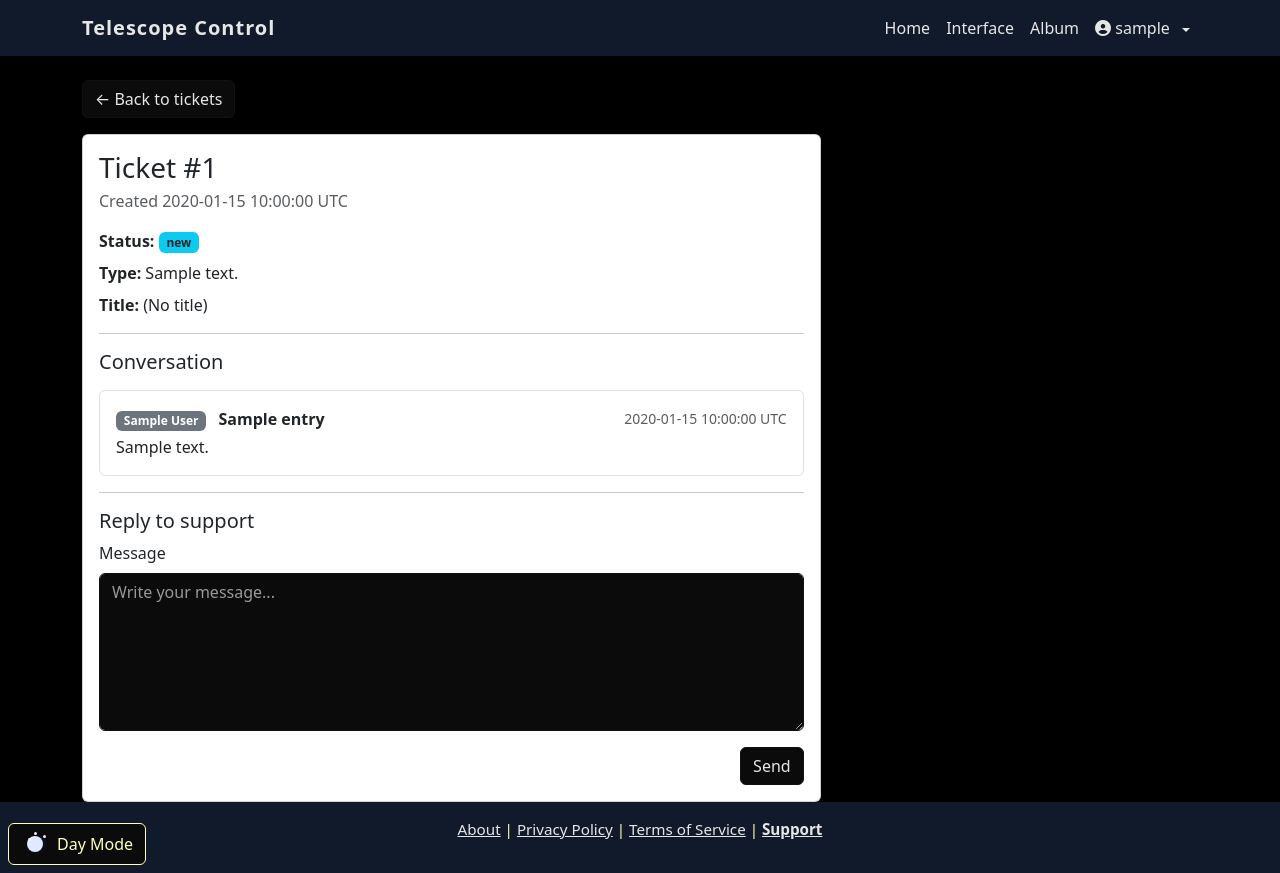
After one commit to Alex-Grant-Parra/Telescope-project-Website, a Flask app: page /support/tickets/1 in a window 1280 px wide. The commit adds this page. Run offline with Flask 3, Linux system fonts and the light colour scheme; a user stored in the database is signed in; tables that the repository leaves empty hold one stand-in row (values such as "Sample post"); parts of the project's set-up code (start-up, migrations or seed data) failed here and were passed over.

Commit message:
Responding to support support_tickets

```diff
--- a/controllers/contact.py
+++ b/controllers/contact.py
@@ -8,6 +8,7 @@
 
 from app.db import db
 from models.contact import ContactMessage
+from models.contact_thread import ContactMessageEntry
 
 
 contact_bp = Blueprint('contact', __name__)
@@ -19,6 +20,34 @@
 def _allowed_file(filename: str) -> bool:
     _, ext = os.path.splitext(filename.lower())
     return ext in ALLOWED_EXTENSIONS
+
+
+# --- Support landing and user tickets (placeholder) ---
+@contact_bp.route('/support')
+def support_home():
+    """Minimal Support landing page with links to contact form and tickets list."""
+    return render_template('support.html')
+
+
+@contact_bp.route('/support/tickets')
+def support_tickets():
+    """List of the current user's tickets (placeholder). If not logged in, show prompt."""
+    tickets = []
+    require_login = False
+    try:
+        if getattr(current_user, 'is_authenticated', False):
+            tickets = (
+                ContactMessage
+                .query
+                .filter(ContactMessage.user_id == current_user.id)
+                .order_by(ContactMessage.created_at.desc())
+                .all()
+            )
+        else:
+            require_login = True
+    except Exception:
+        tickets = []
+    return render_template('support_tickets.html', tickets=tickets, require_login=require_login)
 
 
 @contact_bp.route('/contact', methods=['GET'])
@@ -115,6 +144,21 @@
     )
     cm.meta = meta
     db.session.add(cm)
+    db.session.flush()  # get cm.id before creating entries
+
+    # Seed first conversation entry with the user's initial message
+    try:
+        first_entry = ContactMessageEntry(
+            contact_id=cm.id,
+            author='user',
+            user_id=(current_user.id if getattr(current_user, 'is_authenticated', False) else None),
+            subject=title or None,
+            body=message
+        )
+        db.session.add(first_entry)
+    except Exception:
+        pass
+
     db.session.commit()
 
     # Send confirmation email (best-effort)
@@ -179,6 +223,14 @@
         return redirect(url_for('home.home'))
 
     msg = ContactMessage.query.get_or_404(message_id)
+    # Load conversation entries (ascending)
+    entries = ContactMessageEntry.query.filter_by(contact_id=msg.id).order_by(ContactMessageEntry.created_at.asc()).all()
+    # Backfill for legacy tickets without entries
+    if not entries:
+        seed = ContactMessageEntry(contact_id=msg.id, author='user', user_id=msg.user_id, subject=(msg.meta or {}).get('title'), body=msg.message)
+        db.session.add(seed)
+        db.session.commit()
+        entries = [seed]
 
     if request.method == 'POST':
         action = request.form.get('action')
@@ -204,6 +256,11 @@
                 send_email(current_app, 'support', [msg.email], reply_subject, reply_body, reply_to=current_app.config.get('MAIL_SUPPORT_SENDER'))
                 msg.admin_response = reply_body
                 msg.responded_at = datetime.utcnow()
+                # Add to threaded history
+                try:
+                    db.session.add(ContactMessageEntry(contact_id=msg.id, author='admin', user_id=getattr(current_user, 'id', None), subject=reply_subject, body=reply_body))
+                except Exception:
+                    pass
                 flash('Reply sent to user.', 'success')
             except Exception as e:
                 flash(f'Failed to send email: {e}', 'danger')
@@ -211,7 +268,36 @@
         db.session.commit()
         return redirect(url_for('contact.admin_contact_detail', message_id=msg.id))
 
-    return render_template('admin_contact_detail.html', msg=msg)
+    return render_template('admin_contact_detail.html', msg=msg, entries=entries)
+
+
+@contact_bp.route('/support/tickets/<int:message_id>', methods=['GET', 'POST'])
+@login_required
+def support_ticket_detail(message_id):
+    # User must own the ticket
+    msg = ContactMessage.query.get_or_404(message_id)
+    if msg.user_id != current_user.id:
+        flash('You do not have access to this ticket.', 'danger')
+        return redirect(url_for('contact.support_tickets'))
+
+    if request.method == 'POST':
+        reply_body = (request.form.get('reply_body') or '').strip()
+        if reply_body:
+            db.session.add(ContactMessageEntry(contact_id=msg.id, author='user', user_id=current_user.id, body=reply_body))
+            # Set status to in_progress/new when user replies
+            if msg.status in ('resolved', 'closed'):
+                msg.status = 'in_progress'
+            db.session.commit()
+            flash('Your reply has been added to the ticket.', 'success')
+            return redirect(url_for('contact.support_ticket_detail', message_id=msg.id))
+
+    entries = ContactMessageEntry.query.filter_by(contact_id=msg.id).order_by(ContactMessageEntry.created_at.asc()).all()
+    if not entries:
+        seed = ContactMessageEntry(contact_id=msg.id, author='user', user_id=msg.user_id, subject=(msg.meta or {}).get('title'), body=msg.message)
+        db.session.add(seed)
+        db.session.commit()
+        entries = [seed]
+    return render_template('support_ticket_detail.html', msg=msg, entries=entries)
 
 
 @contact_bp.route('/admin/contact/<int:message_id>/attachment')
--- a/models/contact.py
+++ b/models/contact.py
@@ -20,6 +20,8 @@
     responded_at = db.Column(db.DateTime, nullable=True)
 
     user = db.relationship('User', backref='contact_messages')
+    # Threaded conversation entries for this ticket
+    entries = db.relationship('ContactMessageEntry', backref='contact', cascade='all, delete-orphan')
 
     @property
     def meta(self):
--- a/templates/base.html
+++ b/templates/base.html
@@ -149,7 +149,7 @@
                 <a href="{{ url_for('about.about') }}" class="text-white">About</a> |
                 <a href="{{ url_for('about.privacy') }}" class="text-white">Privacy Policy</a> |
                 <a href="{{ url_for('about.tos') }}" class="text-white">Terms of Service</a> |
-                <a href="{{ url_for('contact.contact_form') }}" class="text-white fw-semibold">Contact Us</a>
+                <a href="{{ url_for('contact.support_home') }}" class="text-white fw-semibold">Support</a>
             </p>
         </div>
     </footer>
--- /dev/null
+++ b/templates/support_ticket_detail.html
@@ -0,0 +1,49 @@
+{% extends "base.html" %}
+
+{% block title %}Ticket #{{ msg.id }}{% endblock %}
+
+{% block content %}
+<a href="{{ url_for('contact.support_tickets') }}" class="btn btn-outline-secondary mb-3">← Back to tickets</a>
+
+<div class="row g-3">
+  <div class="col-lg-8">
+    <div class="card shadow-sm">
+      <div class="card-body">
+        <h3 class="card-title mb-1">Ticket #{{ msg.id }}</h3>
+        <div class="text-muted mb-3">Created {{ msg.created_at.strftime('%Y-%m-%d %H:%M:%S') if msg.created_at else '' }} UTC</div>
+        <div class="mb-2"><strong>Status:</strong> <span class="badge bg-info text-dark">{{ msg.status }}</span></div>
+        <div class="mb-2"><strong>Type:</strong> {{ msg.message_type }}</div>
+        <div class="mb-2"><strong>Title:</strong> {{ msg.meta.get('title') if msg.meta and msg.meta.get('title') else '(No title)' }}</div>
+        <hr>
+        <h5 class="mb-3">Conversation</h5>
+        <div class="vstack gap-3">
+          {% for e in entries %}
+          <div class="p-3 rounded border" style="background: rgba(255,255,255,0.02);">
+            <div class="d-flex justify-content-between align-items-center mb-1">
+              <div>
+                <span class="badge {% if e.author == 'admin' %}bg-primary{% else %}bg-secondary{% endif %}">{{ e.author }}</span>
+                {% if e.subject %}<strong class="ms-2">{{ e.subject }}</strong>{% endif %}
+              </div>
+              <small class="text-muted">{{ e.created_at.strftime('%Y-%m-%d %H:%M:%S') if e.created_at else '' }} UTC</small>
+            </div>
+            <div style="white-space:pre-wrap">{{ e.body }}</div>
+          </div>
+          {% endfor %}
+        </div>
+        <hr>
+        <h5 class="card-title">Reply to support</h5>
+        <form method="post" action="{{ url_for('contact.support_ticket_detail', message_id=msg.id) }}">
+          <input type="hidden" name="csrf_token" value="{{ csrf_token() }}" />
+          <div class="mb-3">
+            <label for="reply_body" class="form-label">Message</label>
+            <textarea id="reply_body" name="reply_body" class="form-control" rows="6" placeholder="Write your message..."></textarea>
+          </div>
+          <div class="d-flex justify-content-end gap-2">
+            <button type="submit" class="btn btn-primary">Send</button>
+          </div>
+        </form>
+      </div>
+    </div>
+  </div>
+</div>
+{% endblock %}
```
Also changed, not shown: models/contact_thread.py (added, +16 -0 lines), templates/admin_contact_detail.html (+25 -15 lines), templates/support.html (added, +29 -0 lines), templates/support_tickets.html (added, +51 -0 lines).
